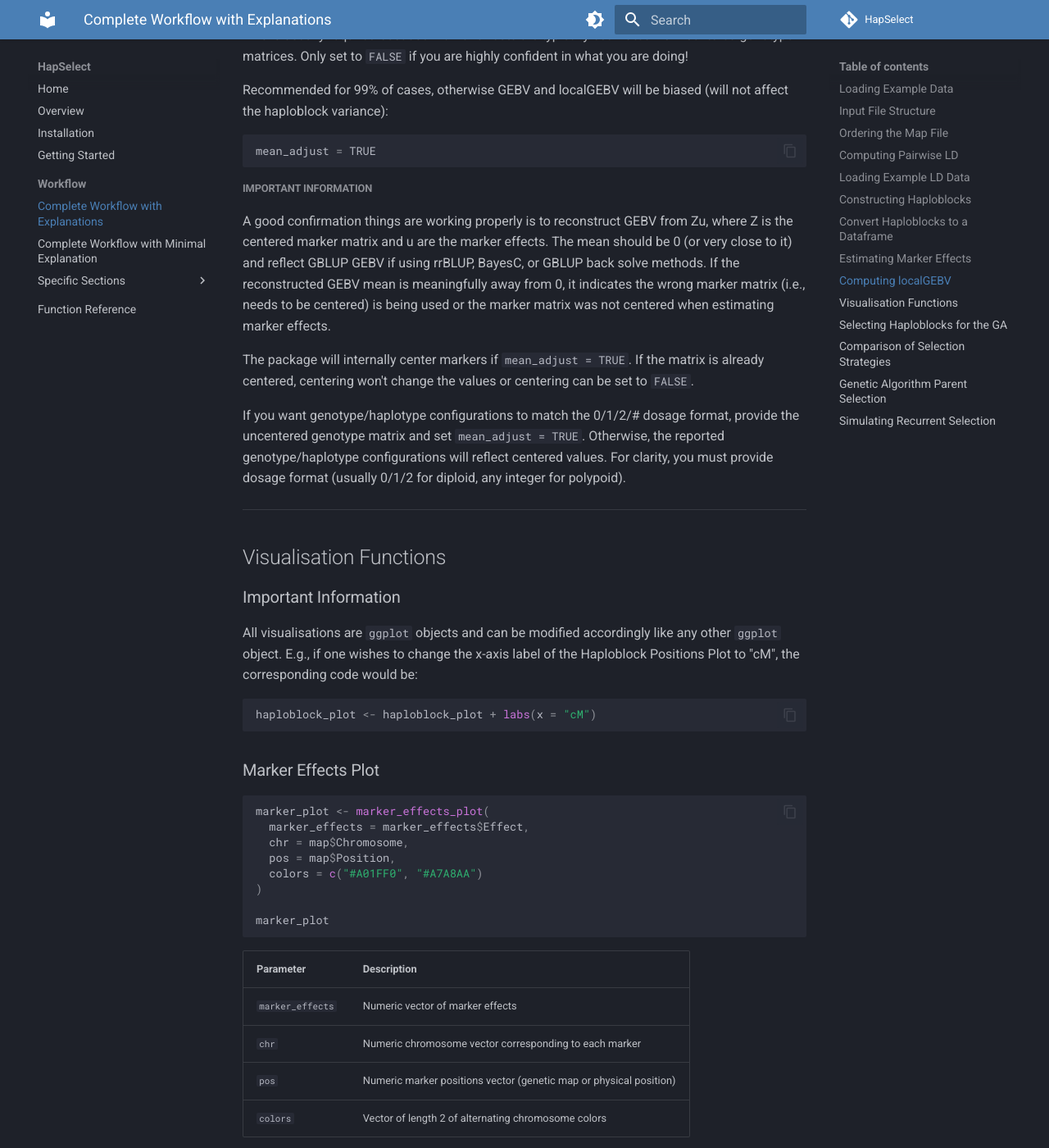
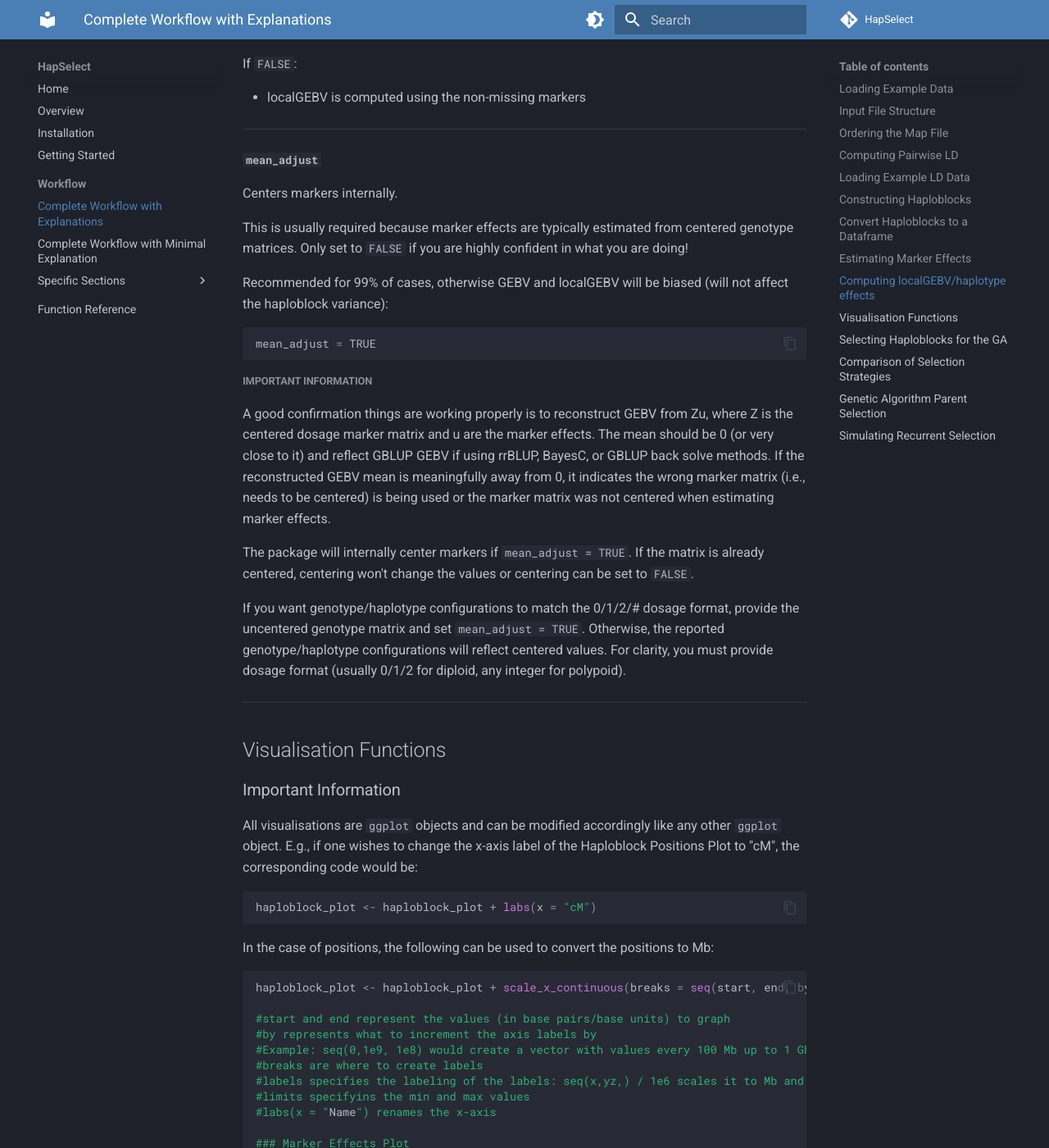
Before and after one commit to wrshf7/HapSelect-Docs, an MkDocs documentation site: the page built from docs/workflow/example_workflow.md, in a window 1280 px wide and 1400 px high, scrolled down 9928 px. Shown: the whole window at 82% size. Built offline with MkDocs 1.6.1 and Material for MkDocs 9.7.7, drawn with Linux system fonts in a browser that asks for light colours; comment, search, counter and statistics services are not loaded; some of the changed text lies outside the part shown.

Commit message:
Update example_workflow.md

````diff
--- a/docs/workflow/example_workflow.md
+++ b/docs/workflow/example_workflow.md
@@ -317,7 +317,7 @@
 
 ##### `h2_method`
 
-Controls scaling of marker variance to compute narrow-sense heritability.
+Controls scaling of marker variance to approximate narrow-sense heritability (for a true estimate, use GBLUP with some variation of REML to estimate).
 
 Options:
 
@@ -387,14 +387,25 @@
 
 ---
 
-## Computing localGEBV
+## Computing localGEBV/haplotype effects
 
 ```r
 #load example data
 marker_effects <- HapSelect::marker_effects
 
+#localGEBV
 haploblock_obj <- compute_local_GEBV(
   geno = geno,
+  marker_effects = marker_effects,
+  haploblocks_df = haploblocks,
+  set_missing_NA = TRUE,
+  mean_adjust = TRUE,
+  parallel = TRUE
+)
+
+#haplotypes
+haploblock_obj <- compute_haplotype_effects(
+  geno = geno_phased,
   marker_effects = marker_effects,
   haploblocks_df = haploblocks,
   set_missing_NA = TRUE,
@@ -405,7 +416,7 @@
 
 ---
 
-### localGEBV Parameters
+### localGEBV/Haplotype Parameters
 
 #### `set_missing_NA`
 
@@ -433,12 +444,9 @@
 ```
 
 ##### Important Information
-A good confirmation things are working properly is to reconstruct GEBV from Zu, where Z is the centered marker matrix and u are the marker effects.
-The mean should be 0 (or very close to it) and reflect GBLUP GEBV if using rrBLUP, BayesC, or GBLUP back solve methods.
-If the reconstructed GEBV mean is meaningfully away from 0, it indicates the wrong marker matrix (i.e., needs to be centered) is being used or the marker matrix was not centered when estimating marker effects.
+A good confirmation things are working properly is to reconstruct GEBV from Zu, where Z is the centered dosage marker matrix and u are the marker effects. The mean should be 0 (or very close to it) and reflect GBLUP GEBV if using rrBLUP, BayesC, or GBLUP back solve methods. If the reconstructed GEBV mean is meaningfully away from 0, it indicates the wrong marker matrix (i.e., needs to be centered) is being used or the marker matrix was not centered when estimating marker effects.
 
-The package will internally center markers if `mean_adjust = TRUE`. If the matrix is already centered, centering won't change the values
-or centering can be set to `FALSE`.
+The package will internally center markers if `mean_adjust = TRUE`. If the matrix is already centered, centering won't change the values or centering can be set to `FALSE`.
 
 If you want genotype/haplotype configurations to match the 0/1/2/# dosage format, provide the uncentered genotype matrix and set `mean_adjust = TRUE`. Otherwise, the reported genotype/haplotype configurations will reflect centered values. For clarity, you must provide dosage format (usually 0/1/2 for diploid, any integer for polypoid).
 
@@ -451,6 +459,19 @@
 ```r
 haploblock_plot <- haploblock_plot + labs(x = "cM")
 ```
+
+In the case of positions, the following can be used to convert the positions to Mb:
+
+```r
+haploblock_plot <- haploblock_plot + scale_x_continuous(breaks = seq(start, end, by), labels = as.character(seq(start, end, by) / 1e6), limits = c(start, end)) + labs(x = "Position, Mb)
+
+#start and end represent the values (in base pairs/base units) to graph
+#by represents what to increment the axis labels by
+#Example: seq(0,1e9, 1e8) would create a vector with values every 100 Mb up to 1 Gb
+#breaks are where to create labels
+#labels specifies the labeling of the labels: seq(x,yz,) / 1e6 scales it to Mb and are then converted into characters
+#limits specifyins the min and max values
+#labs(x = "Name") renames the x-axis
 
 ### Marker Effects Plot
 
@@ -480,9 +501,17 @@
 
 ---
 
-### Unique Haplotype Effects Plot
+### Unique localGEBV/Haplotype Effects Plot
 
 ```r
+localGEBV_plot <- unique_localGEBV_effects_plot(
+  haplo_obj = haploblock_obj,
+  colors = c("#A01FF0", "#A7A8AA"),
+  pos_type = "midpoint"
+)
+
+localGEBV_plot
+
 haplo_eff_plot <- unique_haplo_effects_plot(
   haplo_obj = haploblock_obj,
   colors = c("#A01FF0", "#A7A8AA"),
@@ -494,7 +523,7 @@
 
 | Parameter | Description |
 |:---|:---|
-| `haplo_obj` | Object returned from `compute_local_GEBV()` |
+| `haplo_obj` | Object returned from `compute_local_GEBV()` or `compute_haplotype_effects()` |
 | `colors` | Alternating chromosome colors |
 | `pos_type` | `"midpoint"` or `"start"` positioning of haploblocks |
 
@@ -510,7 +539,13 @@
 ### Funnel Plot
 
 ```r
-funnel_plot <- block_var_funnel_plot(
+funnel_plot <- local_gebv_block_var_funnel_plot(
+  haplo_obj = haploblock_obj,
+  mean_line = FALSE,
+  scale_colors = c("blue", "purple", "red")
+)
+
+funnel_plot <- haplo_block_var_funnel_plot(
   haplo_obj = haploblock_obj,
   mean_line = FALSE,
   scale_colors = c("blue", "purple", "red")
@@ -537,7 +572,7 @@
 
 ```r
 haploblock_plot <- plot_haploblocks(
-  haploblock_df = haploblock_obj$Haploblocks,
+  haploblock_df = haploblock_obj$Haploblocks, #the original df can also be used here, `haploblock_df = haploblocks`
   block_fill = "#A01FF0",
   chrom_fill = NA,
   height = 0.30,
@@ -592,8 +627,9 @@
 
 #### Notes
 
-- Smaller `bin_size` values increase resolution but also increase noise
-- Larger bins produce smoother chromosome-wide density patterns
+- Smaller `bin_size` values increase resolution but also increases noise
+- Larger bins produce smoother chromosome-wide density patterns. Really large values create awkward striping.
+- "Goldilocks principle" to select bin size - experiment a bit
 - Final bins are automatically capped at chromosome ends
 
 ---
@@ -645,12 +681,30 @@
 - Larger `span` values produce smoother curves, but may over smooth
 - `k` is only utilised by the `gam_cr` and `gam_tp` methods
 - Lower `k` values smooth GAM curves more aggressively whereas higher values may overfit
+- "exp" will be quickest, but may miss local patterns and "gam_tp" is a good intermediate between speed and fitting local patterns
+---
 
----
+### Block Variance Manhattan Plot
+
+```r
+variance_plot = block_variance_manhattan_plot(
+  haplo_obj = haploblock_obj,
+  colors = c("#A01FF0", "#A7A8AA"),
+  pos_type = "midpoint"
+)
+variance_plot
+
+```
+
+| Parameter | Description |
+|:---|:---|
+| `haplo_obj` | haploblock object from `compute_local_GEBV()` or `compute_haplotype_effects()` |
+| `colors` | defaults are `c("#A01FF0", "#A7A8AA")` and control the alternating chromosome colors |
+| `pos_type` | either `"midpoint"` or `"start"` - controls where the block is plotted. The midpoint is the center of the block whereas the start is the first SNP in the block. For singleton blocks, it is the same. |
 
 ## Selecting Haploblocks for the GA
 
-Before running the genetic algorithm (GA), haploblocks can be filtered to reduce dimensionality and focus on the most important genomic regions.
+Before running the genetic algorithm (GA), haploblocks can be filtered to reduce dimensionality and focus on the most important genomic regions. This will aid in convergence and computational efficiency. Generally speaking, as little as 10% of blocks may explain 90% of the genetic variance.
 
 The `select_top_blocks()` function supports three different selection strategies.
 
@@ -754,6 +808,8 @@
 | Top percentage | Scales with dataset size | May retain weak blocks |
 | Variance explained | Biologically adaptive | Number of retained blocks varies between traits |
 
+To select all haploblocks, set `n = nrow(haploblock_obj$Haploblocks)`, `perc_total = 1`, or `perc_of_total_var = 1`. This may seem redundant but is still needed for the GA.
+
 ---
 
 ### Computational Considerations
@@ -779,16 +835,16 @@
 ## Genetic Algorithm Parent Selection
 
 ```r
-GA_output <- genetic_algorithm(
-  localGEBV = haploblock_obj$Haplotype_Effect_Matrix_GA,
+localGEBV_parent_obj <- local_gebv_parent_selection(
+  haploblock_obj = haploblock_obj,
   n_founders = 20,
   popSize = 10,
   maxiter = 300,
   run = 150,
-  selfing = FALSE,
-  pmutation = 0.2,
-  pcrossover = 0.8,
-  pelite = 0.5
+  strategy = "no_selfing,
+  pmutation = 0.6,
+  pcrossover = 0.6,
+  maximize = TRUE
 )
 ```
 
@@ -802,7 +858,7 @@
 | `popSize` | Integer number of parental sets per simulation iteration |
 | `maxiter` | Maximum iterations before termination |
 | `run` | Iterations without improvement before stopping |
-| `selfing` | Allow selfing (i.e., for the fitness function allow the same parent at a block). If `FALSE` requires two different parents per chosen block |
+| `strategy` | Specify `selfing` to allow selfing (i.e., for the fitness function allow the same parent at a given block). If `no_selfing` requires two different parents per chosen block |
 | `pmutation` | Mutation probability - swaps out one random individual for another from the total population |
 | `pcrossover` | Crossover probability - swaps half of each population; if there is overlap, non-overlapping parents are chosen randomly from the total population |
 | `pelite` | Elite proportion (between 0 and 1) - constrains choosing individuals from the total population to the highest `pelite` proportion based on GEBV when needed to find non-overlapping parents for `pcrossover` |
````
Also changed, not shown: other parts of docs/workflow/example_workflow.md (+1 -1 lines).
